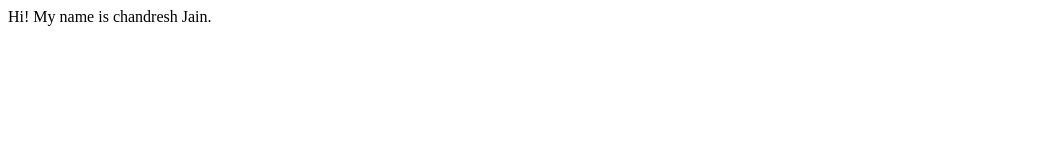
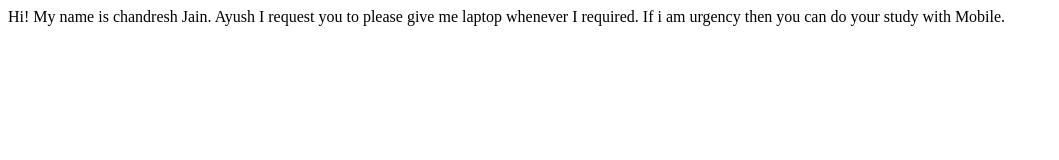
Before and after one commit to chandresh-jain/chandresh-learn-site, a plain HTML site: page index.html in a window 1280 px wide. Shown: the whole page, without its empty margins (0-1059 px from the left). Drawn offline with Linux system fonts and the light colour scheme.

Commit message:
Docs: Added notification

```diff
--- a/index.html
+++ b/index.html
@@ -8,5 +8,9 @@
 </head>
 <body>
     Hi! My name is chandresh Jain.
+
+    Ayush I request you to please give me laptop whenever I required.
+    If i am urgency then you can do your study with Mobile.
+
 </body>
 </html>
```
